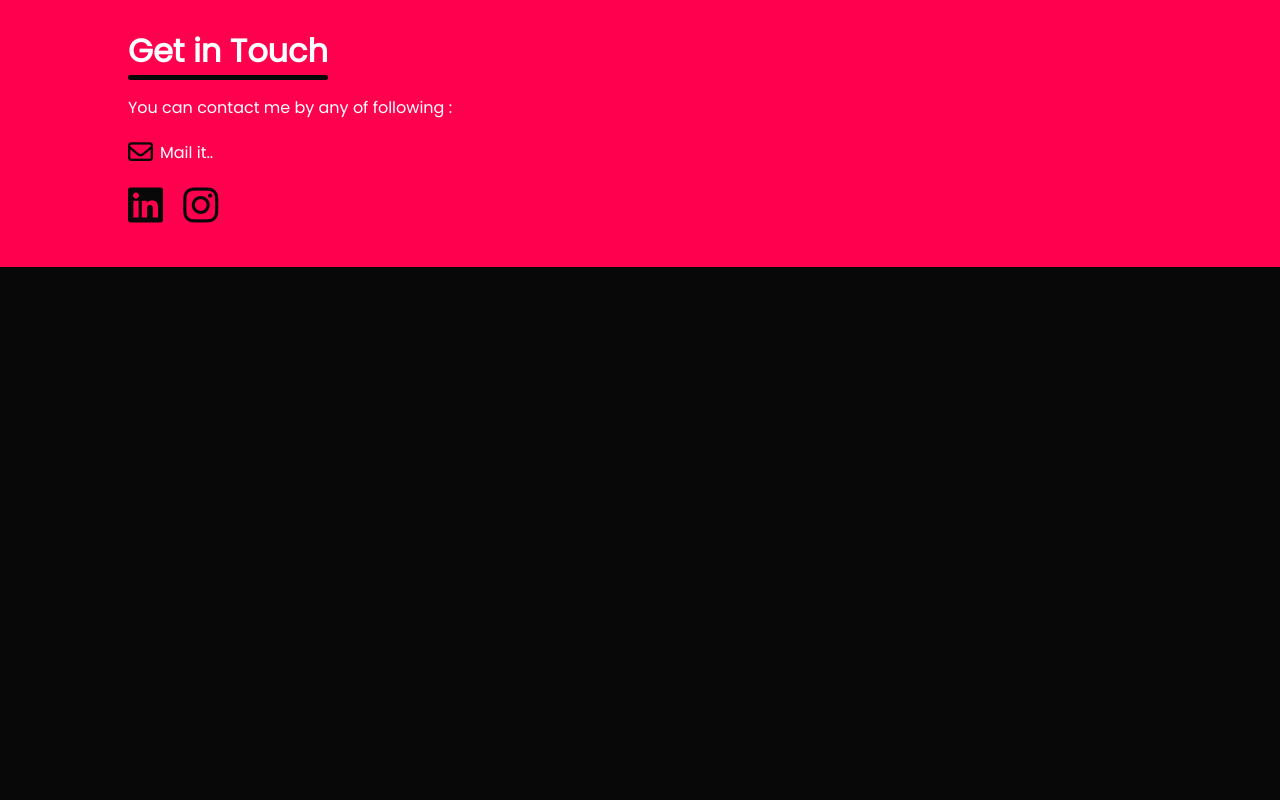
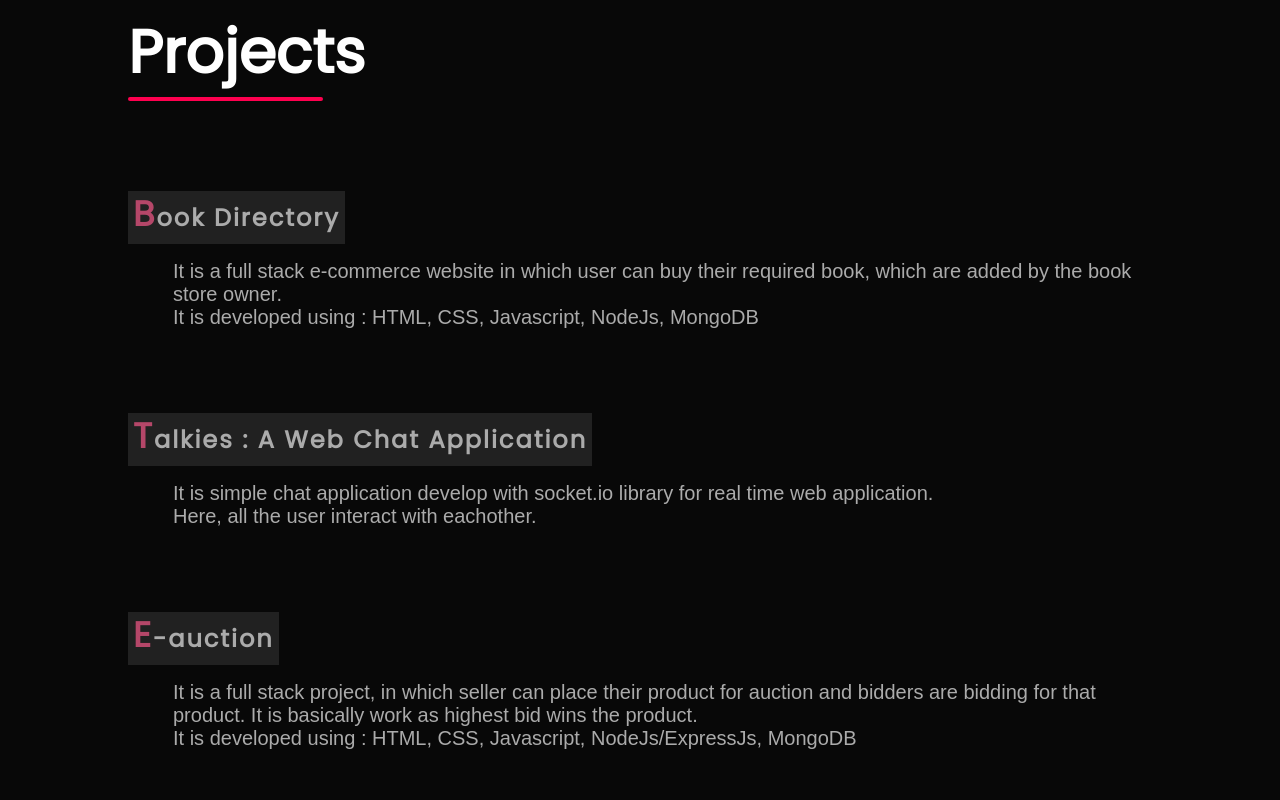
Before and after one commit to NiketBhadeshiya/NiketBhadeshiya.github.io, a plain HTML site: page index.html in a window 1280 px wide. Shown: the part 2540-3340 px from the top of the page. Before the commit the page ends 2807 px from the top, so only its background shows below. Drawn offline with Linux system fonts and the light colour scheme; a web font is replaced by a local one.

Commit message:
Update index.html

```diff
--- a/index.html
+++ b/index.html
@@ -119,6 +119,38 @@
         </div>
     </div>
 
+    <!-- -------------- Project ------------ -->
+    <div id="project">
+        <div class="container">
+            <h1 class="subtitle">Projects<br /></h1>
+            <div class="project-list">
+                <div class="projects">
+                    <h2 class="project-title"><a href="https://github.com/NiketBhadeshiya/Book-Directory"><span class="bigLetter">B</span>ook Directory</a></h2>
+                    <div class="project-detail">
+                        It is a full stack e-commerce website in which user can buy their required book, which are added by the book store owner.<br/>
+                        It is developed using : HTML, CSS, Javascript, NodeJs, MongoDB
+                    </div>
+                </div>
+                <div class="projects">
+                    <h2 class="project-title"><a href="https://github.com/NiketBhadeshiya/Talkies-Web-Chat-Application"><span class="bigLetter">T</span>alkies : A Web Chat Application</a></h2>
+                    <div class="project-detail">
+                        It is simple chat application develop with socket.io library for real time web application.<br/>
+                        Here, all the user interact with eachother.
+                    </div>
+                </div>
+                <div class="projects">
+                    <h2 class="project-title"><a href="https://github.com/NiketBhadeshiya/E-Auction"><span class="bigLetter">E</span>-auction</a></h2>
+                    <div class="project-detail">
+                        It is a full stack project, in which seller can place their product for auction and bidders are bidding for that product. It is basically work as highest bid wins the product.<br/>
+                        It is developed using : HTML, CSS, Javascript, NodeJs/ExpressJs, MongoDB
+                    </div>
+                </div>
+            </div>
+        </div>
+    </div>
+
+
+
     <!-- ----------------------- Contact -->
     <div id="contact">
         <div class="container">
```
